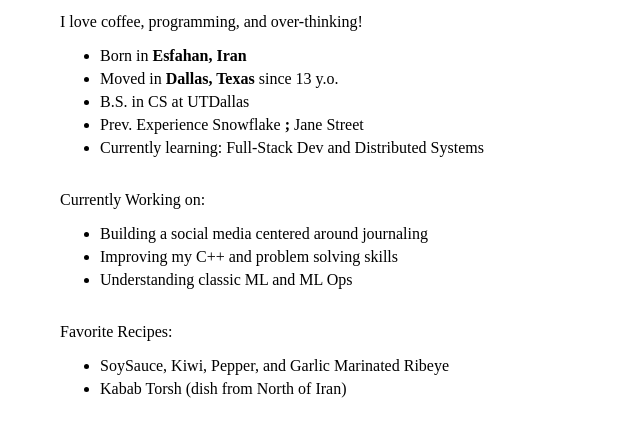
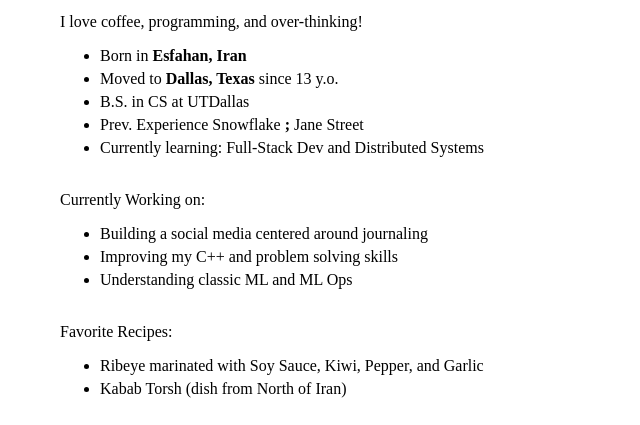
Before and after one commit to rezabrizi/rezabrizi.github.io, a plain HTML site: page index.html in a window 1280 px wide. Shown: the part 127-552 px from the top of the page, 0-640 px from the left. Drawn offline with Linux system fonts and the light colour scheme.

Commit message:
fix typo

```diff
--- a/index.html
+++ b/index.html
@@ -24,7 +24,7 @@
     I love coffee, programming, and over-thinking!
     <ul>
       <li>Born in <b>Esfahan, Iran</b></li>
-      <li>Moved in <b>Dallas, Texas</b> since 13 y.o.</li>
+      <li>Moved to <b>Dallas, Texas</b> since 13 y.o.</li>
       <li>B.S. in CS at UTDallas</li>
       <li>Prev. Experience Snowflake <b>;</b> Jane Street</li>
       <li>Currently learning: Full-Stack Dev and Distributed Systems</li>
@@ -41,7 +41,7 @@
     <br />
     Favorite Recipes:
     <ul>
-      <li>SoySauce, Kiwi, Pepper, and Garlic Marinated Ribeye</li>
+      <li>Ribeye marinated with Soy Sauce, Kiwi, Pepper, and Garlic</li>
       <li>Kabab Torsh (dish from North of Iran)</li>
     </ul>
 
```
